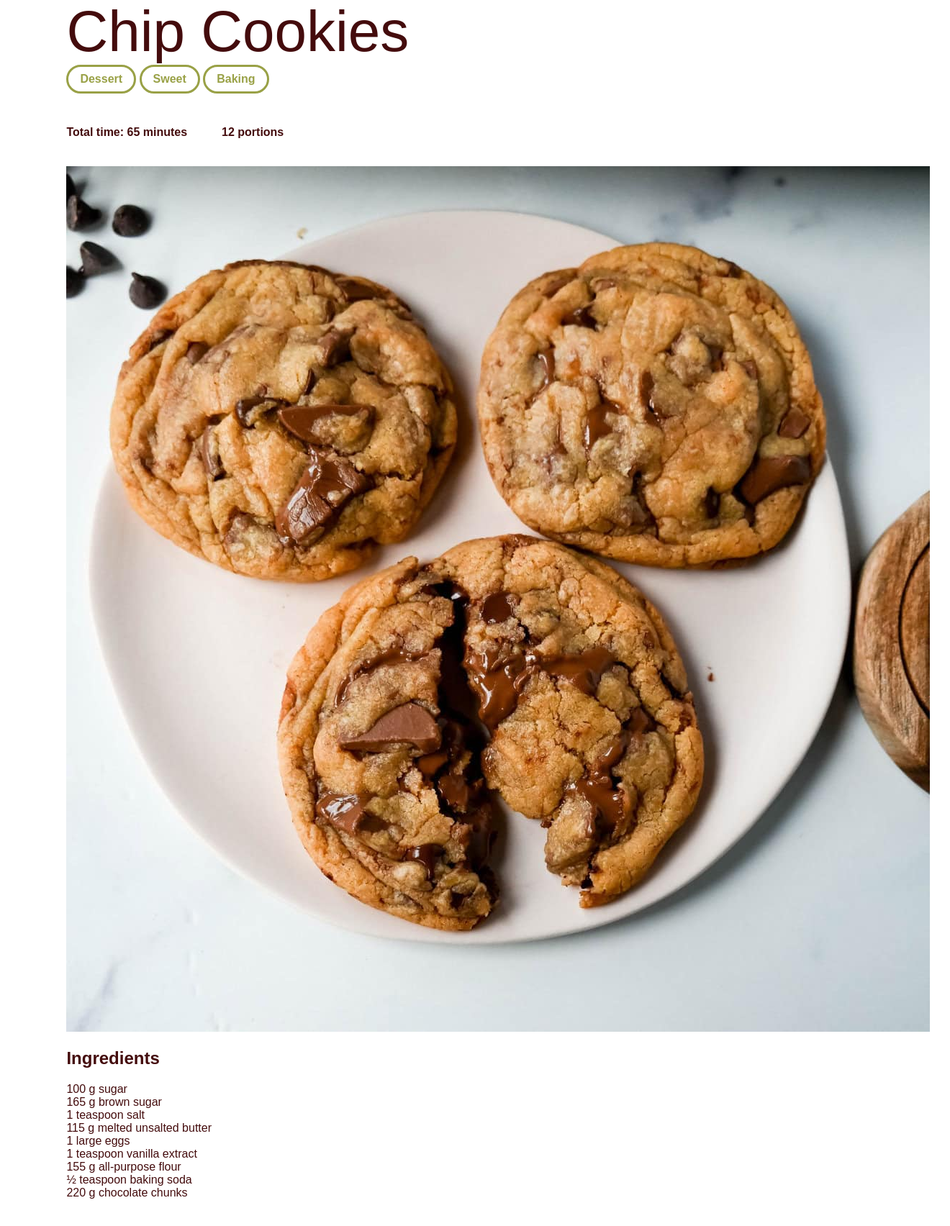
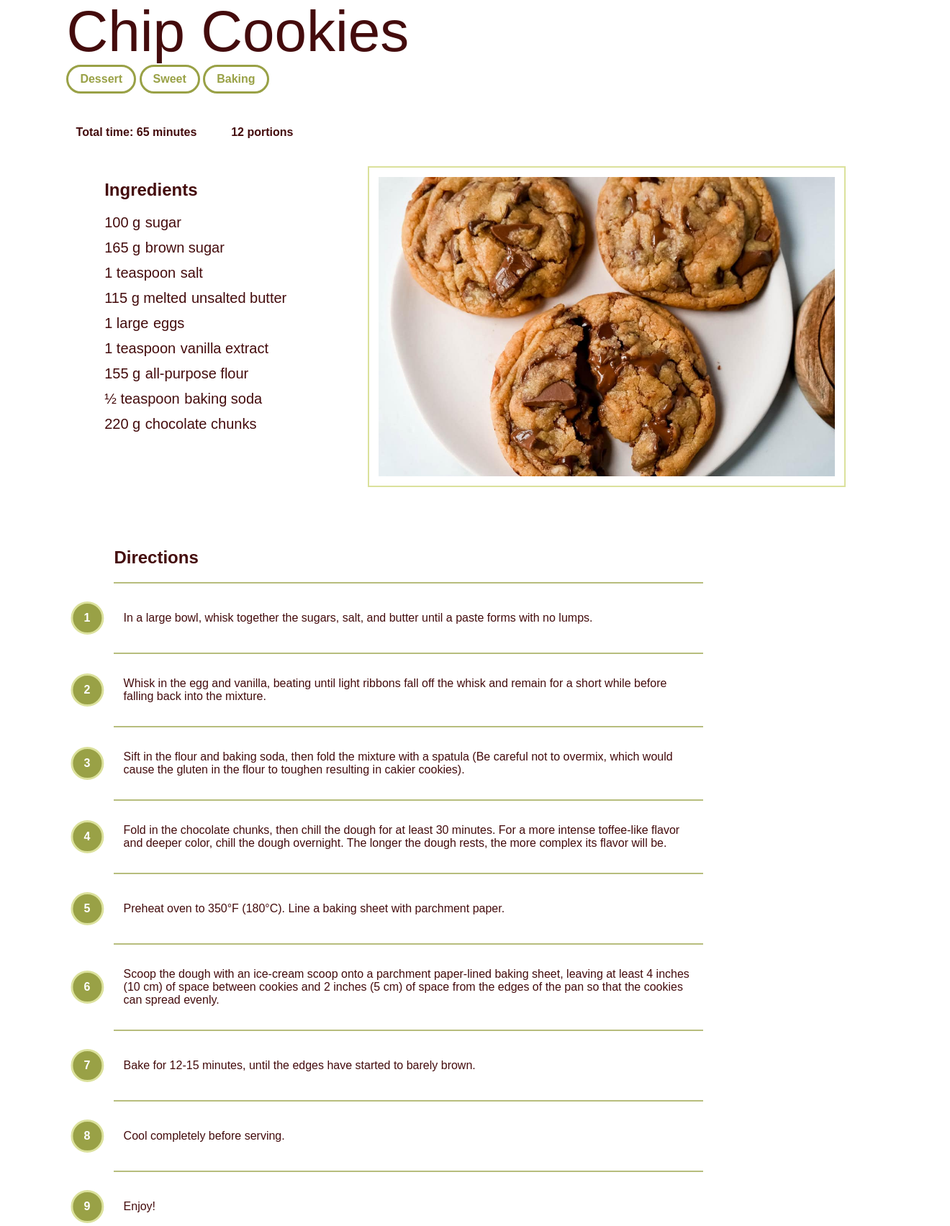
Before and after one commit to YanaAnMar/Cravely, a Django app: page /recipe/1/ in a window 1320 px wide. Shown: the part 270-1974 px from the top of the page at 72% size. Run offline with Django 5.2, Linux system fonts and the light colour scheme; data comes from the database, SQL or seed files in the repository; both versions use the stored data as it was after the commit.

Commit message:
Recipe template working with first recipe. Image and ingredients styled

```diff
--- a/static/recipepage.css
+++ b/static/recipepage.css
@@ -31,45 +31,50 @@ body{
 .recipe-time-portions{
     display: inline-block;
 
-    padding: 3vh 1vw 2vh 0;
+    padding: 3vh 0vw 2vh 1vw;
     width: 15vw;
 }
 
 
 
+.recipe-middle-info-div{
+    display: flex;
+    gap: 4vw;
+    align-items: flex-start;
+
+
+    padding: 0 4vw;
+    margin-bottom: 4vh;
+}
+.recipe-main-photo{
+    height: 52vh;
+    width: 48vw;
+
+    object-fit: cover;
+    object-position: center;
+
+    padding: 1vw;
+    border: 2px solid #dbe19c;
+}
+
+.recipe-ingredients{
+    flex: 1;
+}
 ul.recipe-ingredients-list{
     list-style: none;
     padding-left: 0;
 }
-.recipe-ingredient-container{
+ul.recipe-ingredients-list li{
     display: flex;
-    align-items: center;
-    position: relative;
+    margin-bottom: 1.5vh;
+}
+.recipe-ingredient{
+    display: inline-block;
+    padding-right: 0.5vw;
+    font-size: 2.5vh;
+}
 
-    cursor: pointer;
-    user-select: none;
 
-    font-size: 2vh;
-    margin-bottom: 1vh;
-}
-.recipe-ingredient-checkbox{
-    height: 22px;
-    width: 22px;
-    background-color: #ffffff;
-    border: 2px solid #2ecc71; /* Your green border outline */
-    border-radius: 50%; /* Makes it a perfect circle! */
-    margin-right: 12px;
-    display: inline-block;
-    position: relative;
-    transition: all 0.2s ease;
-}
-.recipe-ingredient-checkbox input {
-    position: absolute;
-    opacity: 0;
-    cursor: pointer;
-    height: 0;
-    width: 0;
-}
 
 
 
--- a/templates/recipepage.html
+++ b/templates/recipepage.html
@@ -44,27 +44,29 @@
 
 
 
-            {% if recipe.image %}
-                <div class="recipe-image-container">
-                    <img src="{{ recipe.image.url }}" class="recipe-main-photo">
-                </div>
-            {% endif %}
 
 
 
-
-
+            <div class="recipe-middle-info-div">
                 <div class="recipe-ingredients">
                     <h2>Ingredients</h2>
                     <ul class="recipe-ingredients-list">
                         {% for item in ingredients_list %}
                             <li>
-                            <span class="recipe-ingredient-quantity">{{ item.quantity }}</span>
-                            <span class="recipe-ingredient-name">{{ item.ingredient.name }}</span>
+                                    <span class="recipe-ingredient">{{ item.quantity }} </span>
+                                    <span class="recipe-ingredient"> {{ item.ingredient.name }}</span>
                             </li>
                         {% endfor %}
                     </ul>
                 </div>
+
+                {% if recipe.image %}
+                    <img src="{{ recipe.image.url }}" class="recipe-main-photo">
+                {% endif %}
+            </div>
+
+
+
 
 
             <div class="recipe-directions">
```
Also changed, not shown: cravely_project/db.sqlite3. Lines whose indentation alone changed are shown as unchanged.
